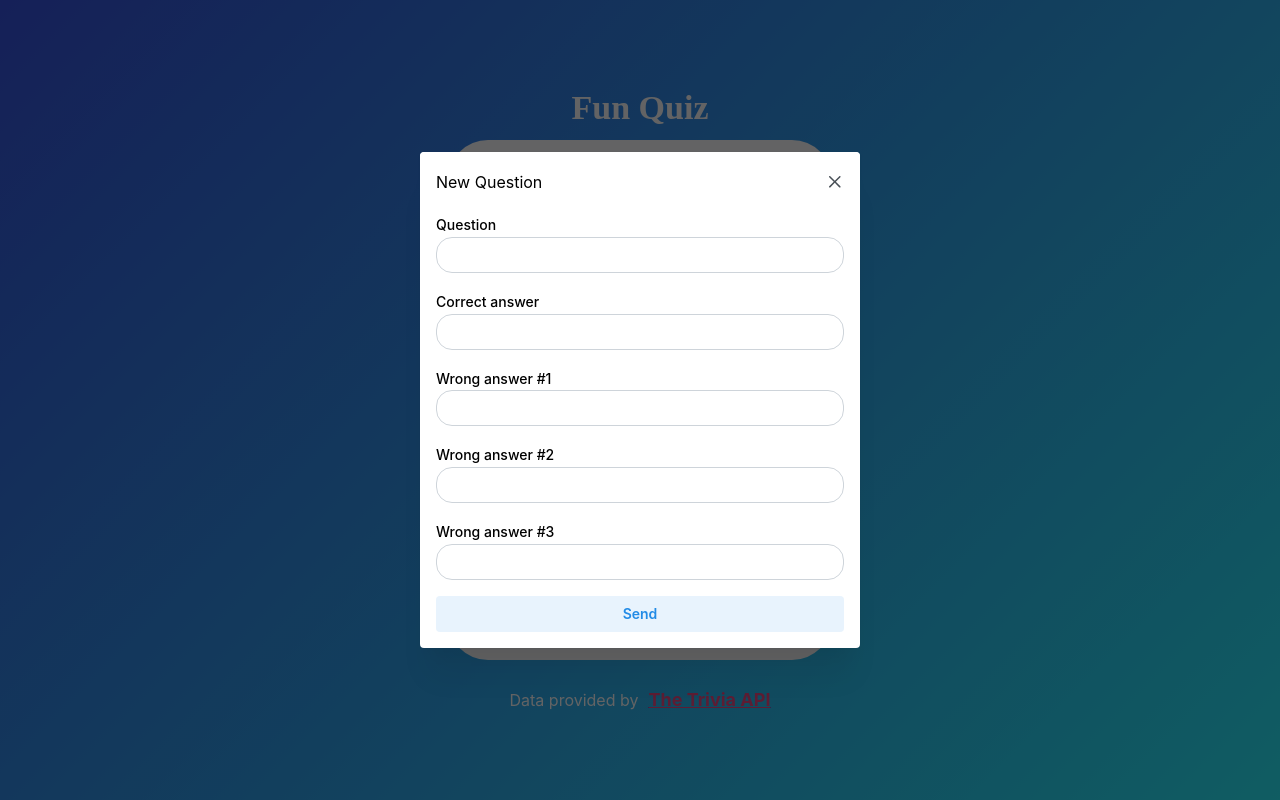
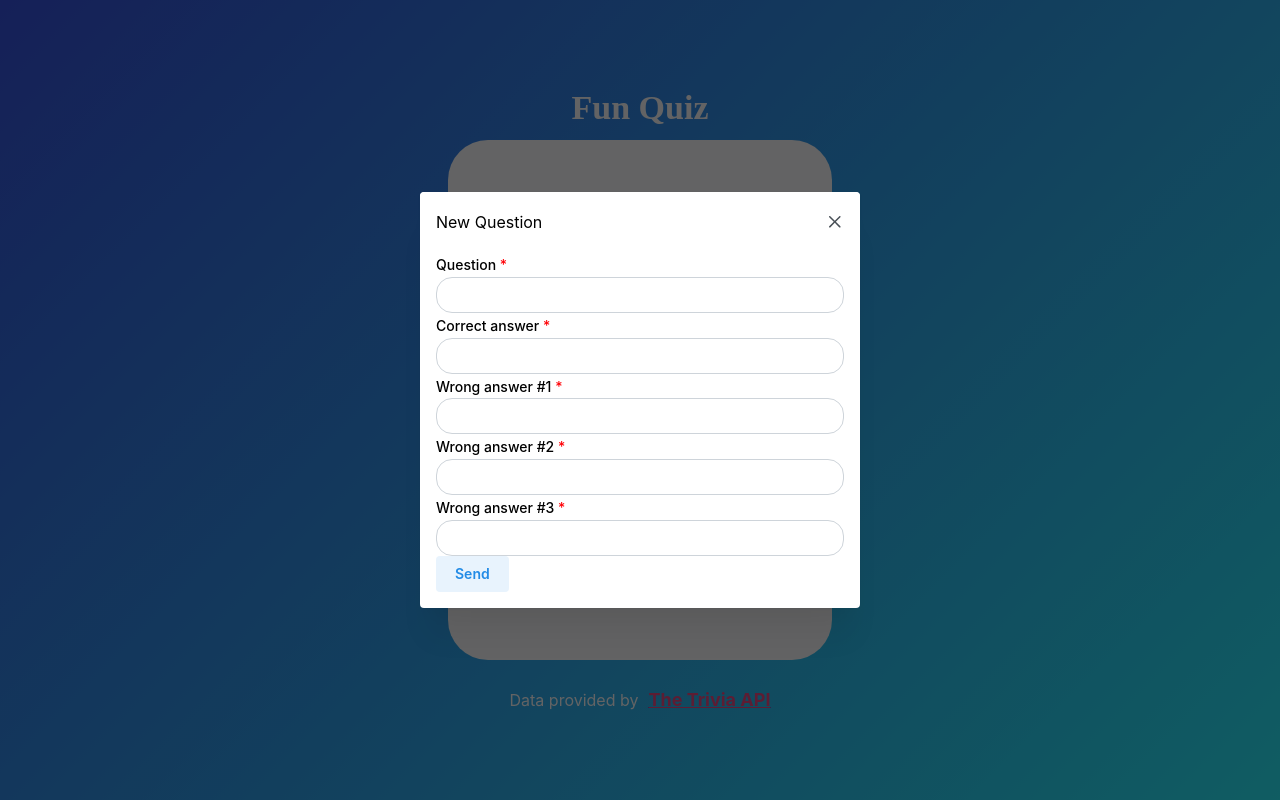
Before and after one commit to JustBecerra/QuizTime, a Next.js app: page / in a window 1280 px wide. Both pictures are taken after a click on the button "Submit Question". Built offline with nearby package versions, Linux system fonts and the light colour scheme; no server answers.

Commit message:
add validation for question form

```diff
--- a/components/submitmodal/index.tsx
+++ b/components/submitmodal/index.tsx
@@ -1,21 +1,89 @@
 import { Button, Flex, Modal, TextInput } from "@mantine/core";
+import { useForm } from "@mantine/form";
 
 type SubmitModalProps = {
   opened: boolean;
   close: () => void;
 };
 
+type SubmitQuestionType = {
+  question: string;
+  correctAnswer: string;
+  wrongAnswer1: string;
+  wrongAnswer2: string;
+  wrongAnswer3: string;
+};
+
 export const SubmitModal = (props: SubmitModalProps) => {
   const { opened, close } = props;
+  const Form = useForm({
+    mode: "uncontrolled",
+    initialValues: {
+      question: "",
+      correctAnswer: "",
+      wrongAnswer1: "",
+      wrongAnswer2: "",
+      wrongAnswer3: "",
+    },
+    validate: {
+      question: (value) => value[value.length - 1] !== "?",
+      correctAnswer: (value) => value.length === 0,
+      wrongAnswer1: (value) => value.length === 0,
+      wrongAnswer2: (value) => value.length === 0,
+      wrongAnswer3: (value) => value.length === 0,
+    },
+  });
+
+  const handleSubmit = (values: SubmitQuestionType) => {
+    Form.validate();
+    if (Form.isValid()) {
+      //send request
+      console.log({ values });
+    }
+  };
   return (
     <Modal opened={opened} onClose={close} title="New Question" centered>
       <Flex direction="column" gap="md">
-        <TextInput radius="lg" label="Question" />
-        <TextInput radius="lg" label="Correct answer" />
-        <TextInput radius="lg" label="Wrong answer #1" />
-        <TextInput radius="lg" label="Wrong answer #2" />
-        <TextInput radius="lg" label="Wrong answer #3" />
-        <Button variant="light">Send</Button>
+        <form onSubmit={Form.onSubmit((values) => handleSubmit(values))}>
+          <TextInput
+            withAsterisk
+            key={Form.key("question")}
+            radius="lg"
+            label="Question"
+            {...Form.getInputProps("question")}
+          />
+          <TextInput
+            withAsterisk
+            key={Form.key("correctAnswer")}
+            radius="lg"
+            label="Correct answer"
+            {...Form.getInputProps("correctAnswer")}
+          />
+          <TextInput
+            withAsterisk
+            key={Form.key("wrongAnswer1")}
+            radius="lg"
+            label="Wrong answer #1"
+            {...Form.getInputProps("wrongAnswer1")}
+          />
+          <TextInput
+            withAsterisk
+            key={Form.key("wrongAnswer2")}
+            radius="lg"
+            label="Wrong answer #2"
+            {...Form.getInputProps("wrongAnswer2")}
+          />
+          <TextInput
+            withAsterisk
+            key={Form.key("wrongAnswer3")}
+            radius="lg"
+            label="Wrong answer #3"
+            {...Form.getInputProps("wrongAnswer3")}
+          />
+          <Button type="submit" variant="light">
+            Send
+          </Button>
+        </form>
       </Flex>
     </Modal>
   );
--- a/package.json
+++ b/package.json
@@ -10,7 +10,7 @@
   },
   "dependencies": {
     "@mantine/core": "^7.7.0",
-    "@mantine/form": "^7.6.2",
+    "@mantine/form": "^7.9.1",
     "@mantine/hooks": "^7.7.0",
     "@tabler/icons-react": "^3.1.0",
     "next": "14.1.3",
```
Also changed, not shown: 1 other file (tests, documents, lock files or other folders).
